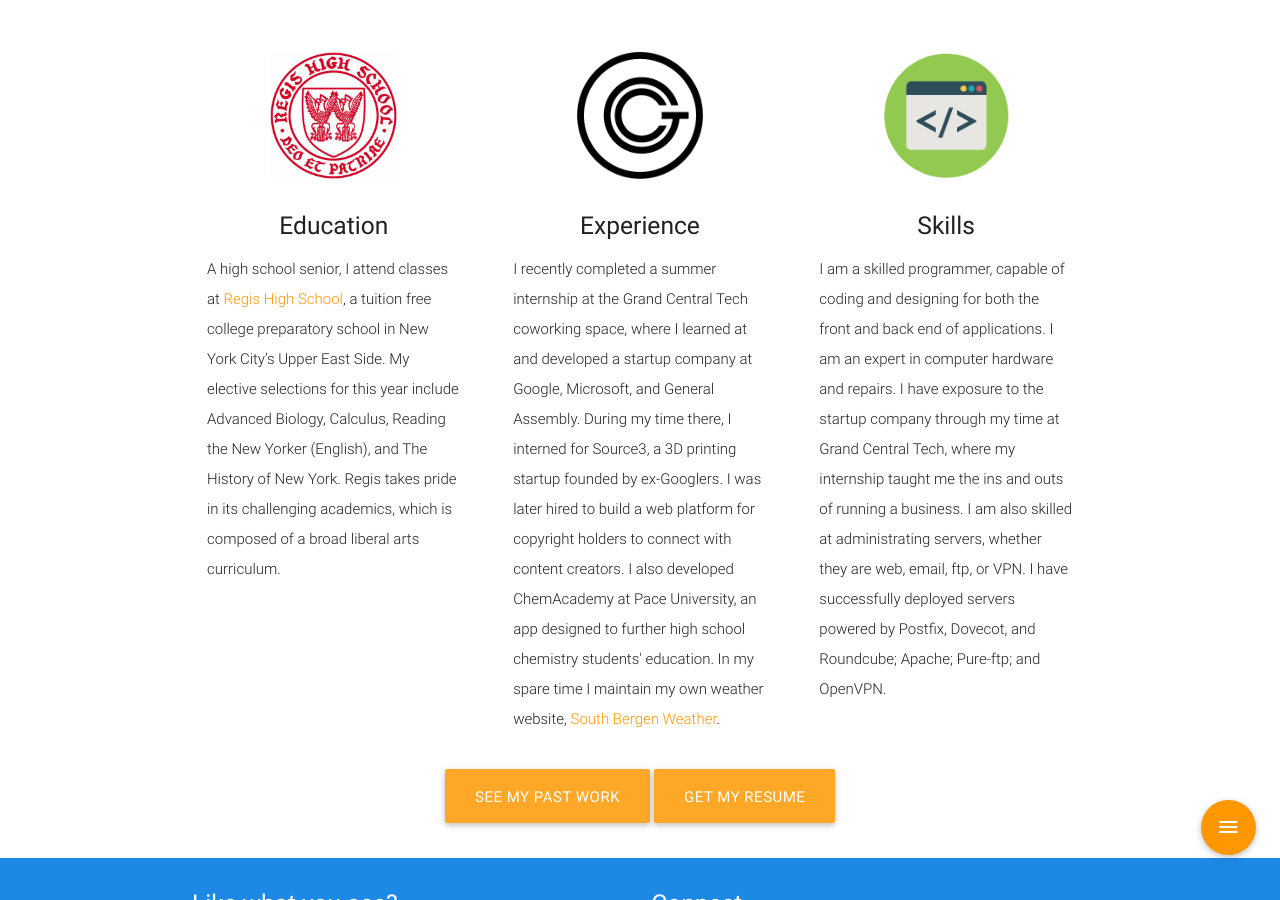
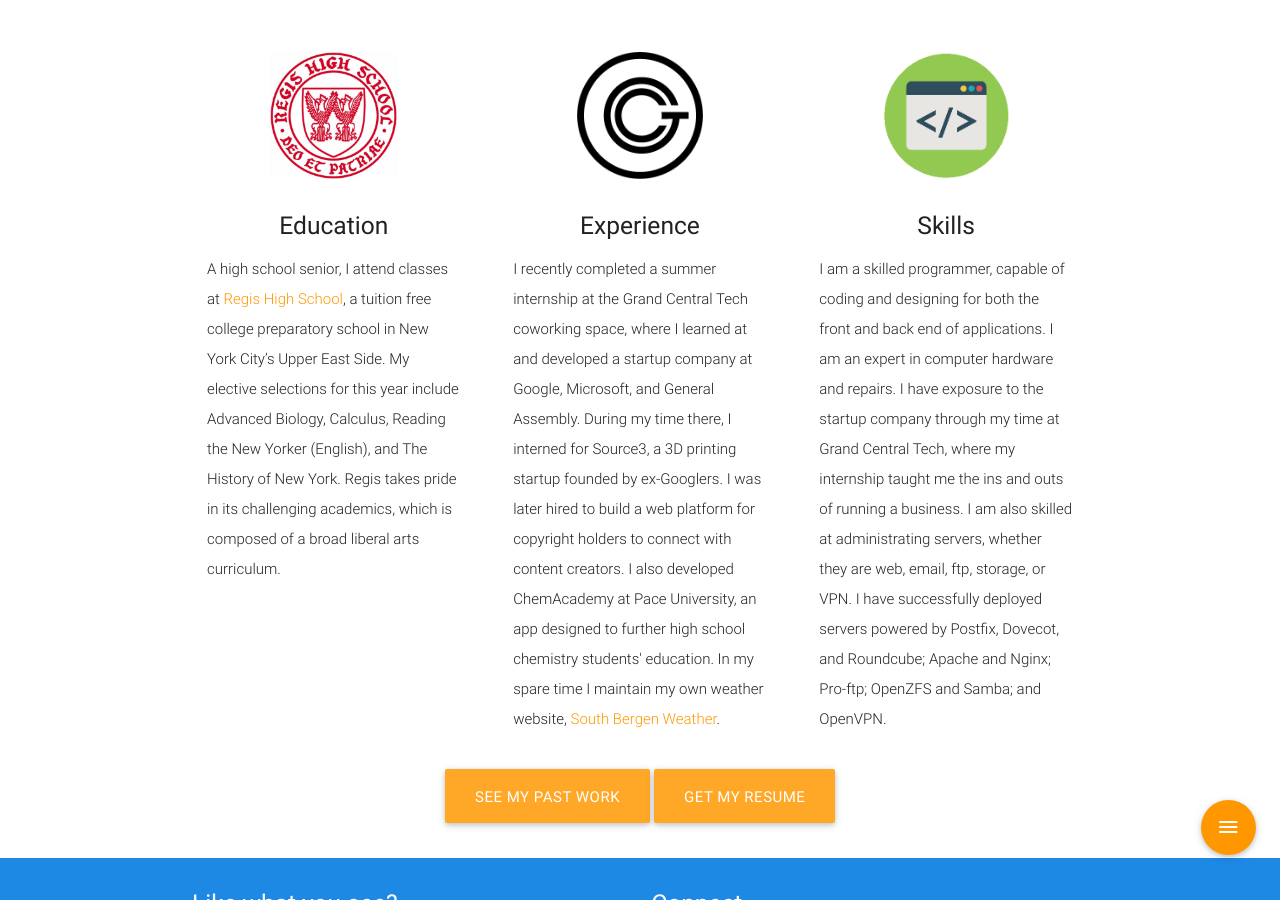
Before and after one commit to joshuaspring9/personal-website, a Jekyll site: the page built from index.html, in a window 1280 px wide and 900 px high, scrolled down 1378 px. Built offline with Jekyll 4.4.1, drawn with Linux system fonts in a browser that asks for light colours; nearby versions of some CDN libraries.

Commit message:
Update skills blurb for new ones

```diff
--- a/index.html
+++ b/index.html
@@ -100,7 +100,7 @@
 					<div class="icon-block">
 					<h2 class="center orange-text"><img src="{{site.baseurl}}{{site.img_dir}}code.png" style="width:50%;" /></h2>
 					<h5 class="center">Skills</h5>
-					<p class="light">I am a skilled programmer, capable of coding and designing for both the front and back end of applications.  I am an expert in computer hardware and repairs.  I have exposure to the startup company through my time at Grand Central Tech, where my internship taught me the ins and outs of running a business.  I am also skilled at administrating servers, whether they are web, email, ftp, or VPN.  I have successfully deployed servers powered by Postfix, Dovecot, and Roundcube; Apache; Pure-ftp; and OpenVPN.</p>
+					<p class="light">I am a skilled programmer, capable of coding and designing for both the front and back end of applications.  I am an expert in computer hardware and repairs.  I have exposure to the startup company through my time at Grand Central Tech, where my internship taught me the ins and outs of running a business.  I am also skilled at administrating servers, whether they are web, email, ftp, storage, or VPN.  I have successfully deployed servers powered by Postfix, Dovecot, and Roundcube; Apache and Nginx; Pro-ftp; OpenZFS and Samba; and OpenVPN.</p>
 				</div>
 			</div>
       </div>
```
